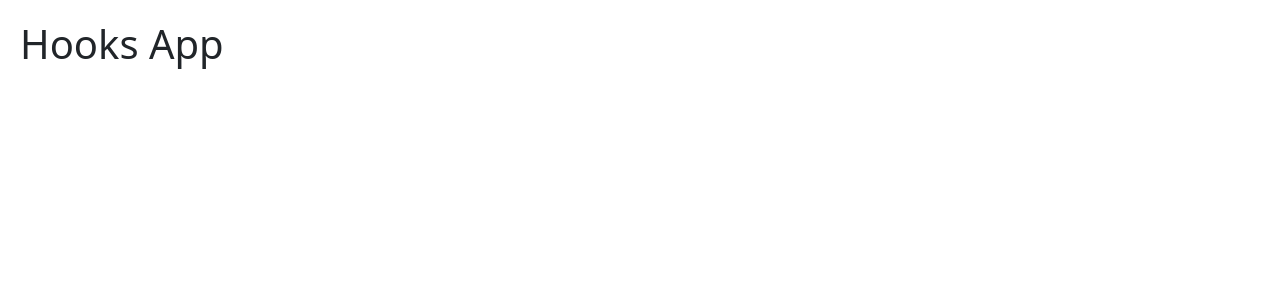
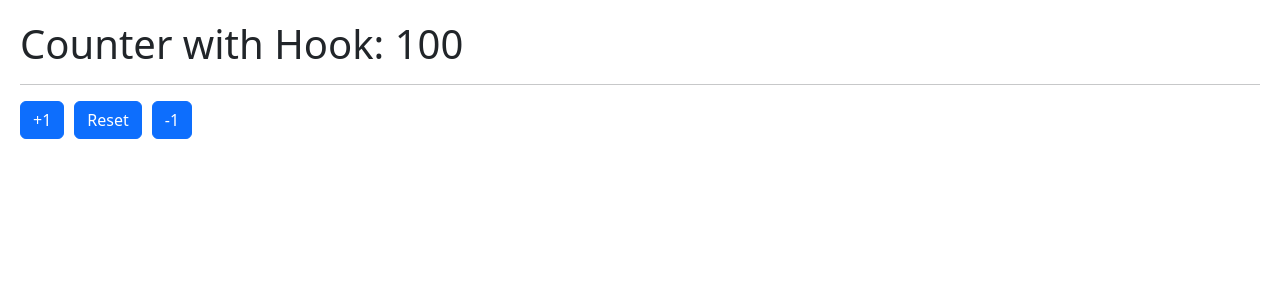
Before and after one commit to ggarciagrau/react-hooks, a React (Vite) app: page / in a window 1280 px wide. Shown: the top 300 px of the page. Built offline with nearby package versions, Linux system fonts and the light colour scheme.

Commit message:
useCounter

```diff
--- a/package.json
+++ b/package.json
@@ -3,6 +3,7 @@
   "private": true,
   "version": "0.0.0",
   "type": "module",
+  "license": "MIT",
   "scripts": {
     "dev": "vite",
     "build": "vite build",
@@ -10,6 +11,7 @@
     "preview": "vite preview"
   },
   "dependencies": {
+    "prop-types": "^15.8.1",
     "react": "^18.2.0",
     "react-dom": "^18.2.0"
   },
--- /dev/null
+++ b/src/01-useState/CounterApp.jsx
@@ -0,0 +1,32 @@
+import { useState } from 'react';
+
+export const CounterApp = () => {
+
+    const [{ counter1, counter2, counter3 }, setCounter] = useState({
+        counter1: 10,
+        counter2: 20,
+        counter3: 30
+    });
+
+    return (
+        <>
+            <h1>Counter1: {counter1}</h1>
+            <h1>Counter2: {counter2}</h1>
+            <h1>Counter3: {counter3}</h1>
+
+            <hr />
+
+            <button
+                className="btn btn-primary"
+                onClick={() => setCounter((counters) => ({ ...counters, counter1: counter1 + 1 }))}>
+                +1
+            </button>
+
+            <button
+                className="btn btn-primary"
+                onClick={() => setCounter((counters) => ({ ...counters, counter1: counter1 - 1 }))}>
+                -1
+            </button>
+        </>
+    );
+}
--- /dev/null
+++ b/src/01-useState/CounterWithCustomHook.jsx
@@ -0,0 +1,34 @@
+import { useCounter } from "../hooks/useCounter";
+
+export const CounterWithCustomHook = () => {
+
+    const { counter, increment, decrement, reset } = useCounter(100);
+    return (
+        <>
+            <h1>Counter with Hook: {counter}</h1>
+
+            <hr />
+
+            <button
+                className="btn btn-primary"
+                onClick={increment}
+            >
+                +1
+            </button>
+
+            <button
+                className="btn btn-primary"
+                onClick={reset}
+            >
+                Reset
+            </button>
+
+            <button
+                className="btn btn-primary"
+                onClick={decrement}
+            >
+                -1
+            </button>
+        </>
+    );
+}
--- /dev/null
+++ b/src/hooks/useCounter.js
@@ -0,0 +1,25 @@
+import { useState } from "react";
+import PropTypes from 'prop-types';
+
+export const useCounter = (initialValue) => {
+
+    const [counter, setCounter] = useState(initialValue);
+
+    const increment = () => {
+        setCounter(counter + 1);
+    }
+
+    const decrement = () => {
+        setCounter(counter - 1);
+    }
+
+    const reset = () => {
+        setCounter(initialValue);
+    }
+
+    return { counter, increment, decrement, reset };
+}
+
+useCounter.propTypes = {
+    initialValue: PropTypes.number.isRequired
+}
--- a/src/main.jsx
+++ b/src/main.jsx
@@ -2,9 +2,11 @@ import React from 'react'
 import ReactDOM from 'react-dom/client'
 import './index.css'
 import { HooksApp } from './HooksApp'
+import { CounterApp } from './01-useState/CounterApp'
+import { CounterWithCustomHook } from './01-useState/CounterWithCustomHook'
 
 ReactDOM.createRoot(document.getElementById('root')).render(
   <React.StrictMode>
-    <HooksApp />
+    <CounterWithCustomHook />
   </React.StrictMode>,
 )
```
